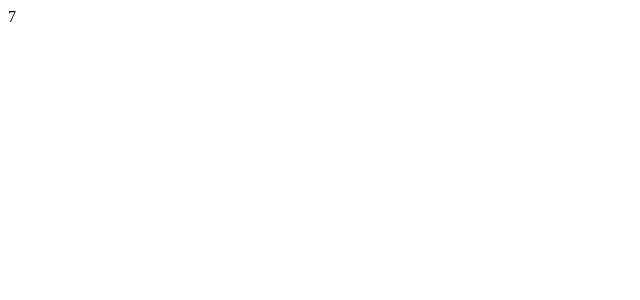
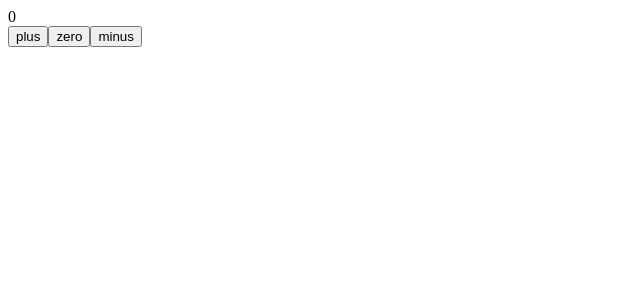
Before and after one commit to deodat04/fullstack_work_submission_Part0, a React (Create React App) app: page / in a window 1280 px wide. Shown: the top 300 px of the page, without its empty margins (0-640 px from the left). Built offline with nearby package versions, Linux system fonts and the light colour scheme.

Commit message:
button for counter

```diff
--- a/src/App.js
+++ b/src/App.js
@@ -1,27 +1,42 @@
-import { useState } from 'react'
+import { useState } from "react";
+
+const Display = (props) => {
+  return <div>{props.counter}</div>;
+};
+
+const Button = (props) => {
+  return <button onClick={props.onClick}>{props.text}</button>;
+};
 
 const App = () => {
+  const [counter, setCounter] = useState(0);
 
-  const [ counter, setCounter ] = useState(0)
+  const increaseByOne = () => setCounter(counter + 1);
 
+  const decreaseByOne = () => setCounter(counter - 1);
 
-  setTimeout(
-    () => setCounter(counter + 1),
-    1000
-  )
-  console.log('rendering...', counter)
+  const setToZero = () => setCounter(0);
 
   return (
-    <div>{counter}</div>
-  )
-}
+    <div>
+      <Display counter={counter} />
+      <Button
+        onClick={increaseByOne}
+        text='plus'
+      />
+      <Button
+        onClick={setToZero}
+        text='zero'
+      />
+      <Button
+        onClick={decreaseByOne}
+        text='minus'
+      />
+    </div>
+  );
+};
 
-export default App
-
-
-
-
-
+export default App;
 
 // const Header = (props) => {
 //   console.log(props);
```
